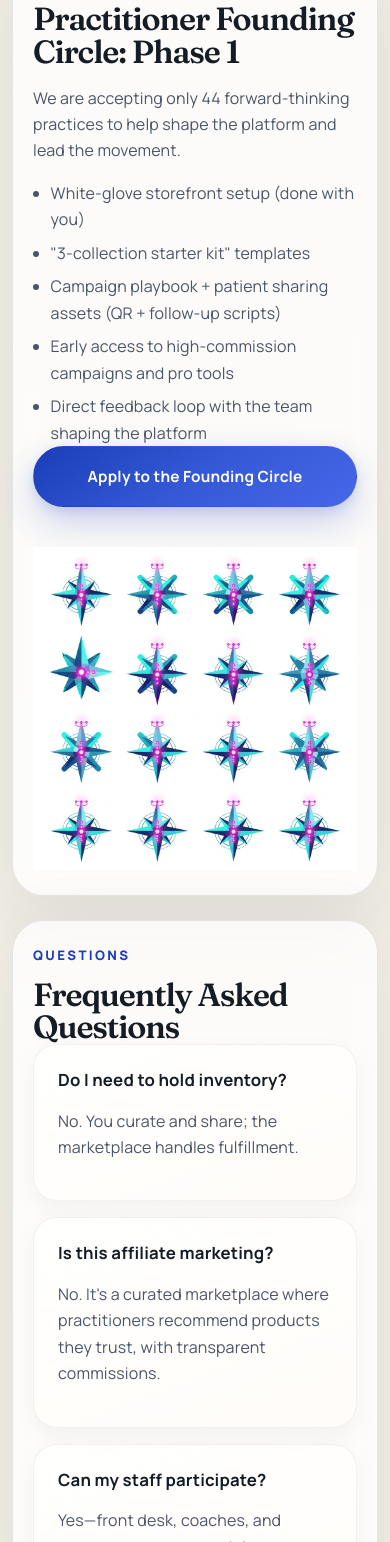
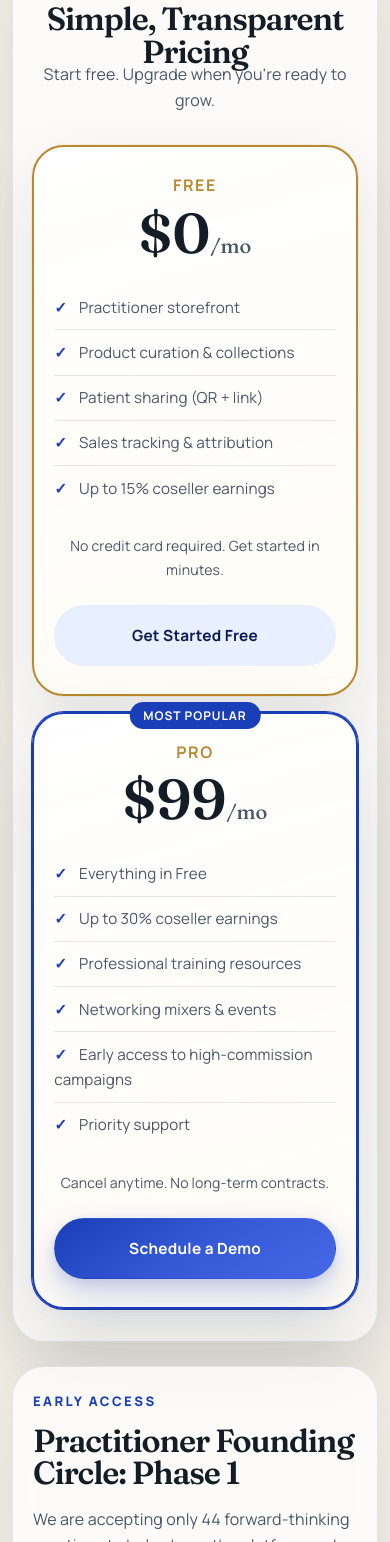
Before and after one commit to amitrathore/althealth-web, a website: page chiropractors.html in a window 390 px wide. Shown: the part 8036-9578 px from the top of the page. Drawn offline with Linux system fonts and the light colour scheme.

Commit message:
Add practitioner membership pricing tiers (#2)
* Update brand pricing to three-tier structure

Replaces the single $299/mo plan with Listing ($99/mo), Prime ($299/mo),
and AI CRO ($999/mo) tiers. Prime includes premium listings, professional
training, and networking mixers. AI CRO adds a dedicated AI Chief Revenue
Officer. CSS updated to support a responsive three-card grid with a
featured card treatment for the Prime tier.

https://claude.ai/code/session_0183dFa2MybtBifonuc7LTqK

* Add practitioner membership pricing tiers

Adds a two-tier pricing section to the practitioners page:
- Free ($0/mo): storefront, curation, up to 15% coseller earnings
- Pro ($99/mo): up to 30% coseller earnings, professional training,
  networking mixers, early campaign access, priority support

Reuses brand pricing card styles with a two-column grid variant.

https://claude.ai/code/session_0183dFa2MybtBifonuc7LTqK

---------

Co-authored-by: Claude <noreply@anthropic.com>

```diff
--- a/chiropractors.html
+++ b/chiropractors.html
@@ -221,6 +221,62 @@
           </div>
         </section>
 
+        <!-- Pricing Section -->
+        <section class="brand-pricing-section">
+          <div class="pricing-copy">
+            <p class="eyebrow">Membership</p>
+            <h2>Simple, Transparent Pricing</h2>
+            <p class="pricing-intro">Start free. Upgrade when you're ready to grow.</p>
+          </div>
+          <div class="brand-pricing-grid practitioner-pricing-grid">
+            <article class="brand-pricing-card">
+              <div class="pricing-header">
+                <h3>Free</h3>
+                <p class="price">$0<span>/mo</span></p>
+              </div>
+              <ul class="pricing-features">
+                <li>Practitioner storefront</li>
+                <li>Product curation &amp; collections</li>
+                <li>Patient sharing (QR + link)</li>
+                <li>Sales tracking &amp; attribution</li>
+                <li>Up to 15% coseller earnings</li>
+              </ul>
+              <p class="pricing-note">No credit card required. Get started in minutes.</p>
+              <a
+                class="button secondary"
+                href="https://tidycal.com/14jmdennis14/linkedin-meeting"
+                target="_blank"
+                rel="noreferrer"
+                >Get Started Free</a
+              >
+            </article>
+
+            <article class="brand-pricing-card brand-pricing-card--featured">
+              <div class="pricing-badge">Most Popular</div>
+              <div class="pricing-header">
+                <h3>Pro</h3>
+                <p class="price">$99<span>/mo</span></p>
+              </div>
+              <ul class="pricing-features">
+                <li>Everything in Free</li>
+                <li>Up to 30% coseller earnings</li>
+                <li>Professional training resources</li>
+                <li>Networking mixers &amp; events</li>
+                <li>Early access to high-commission campaigns</li>
+                <li>Priority support</li>
+              </ul>
+              <p class="pricing-note">Cancel anytime. No long-term contracts.</p>
+              <a
+                class="button primary"
+                href="https://tidycal.com/14jmdennis14/linkedin-meeting"
+                target="_blank"
+                rel="noreferrer"
+                >Schedule a Demo</a
+              >
+            </article>
+          </div>
+        </section>
+
         <section class="founding-circle">
           <div class="founding-copy">
             <p class="eyebrow">Early Access</p>
--- a/styles.css
+++ b/styles.css
@@ -842,6 +842,24 @@ input:focus {
   margin-bottom: 2rem;
 }
 
+.pricing-intro {
+  margin: -0.5rem 0 0;
+  color: var(--muted);
+  font-size: 1rem;
+}
+
+.practitioner-pricing-grid {
+  grid-template-columns: repeat(2, 1fr);
+  max-width: 44rem;
+}
+
+@media (max-width: 600px) {
+  .practitioner-pricing-grid {
+    grid-template-columns: 1fr;
+    max-width: 28rem;
+  }
+}
+
 .brand-pricing-grid {
   display: grid;
   grid-template-columns: repeat(3, 1fr);
```
